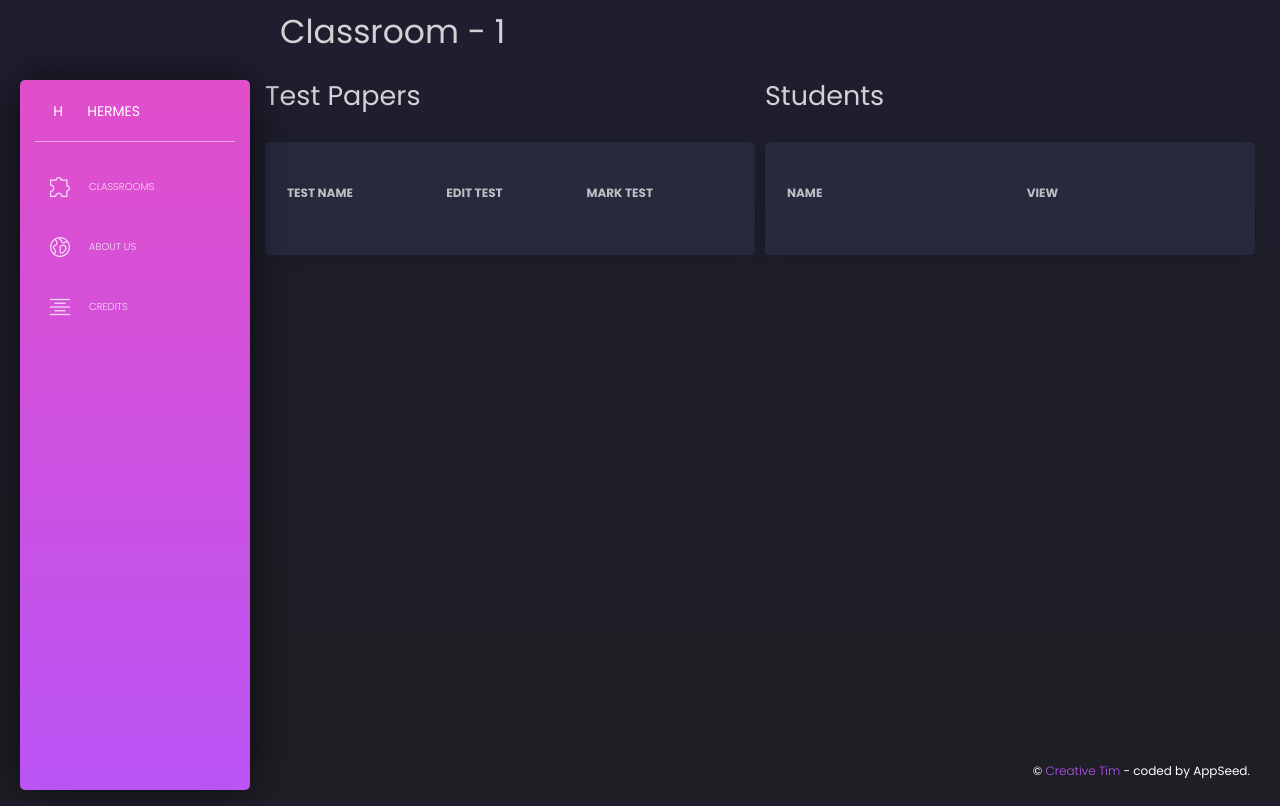
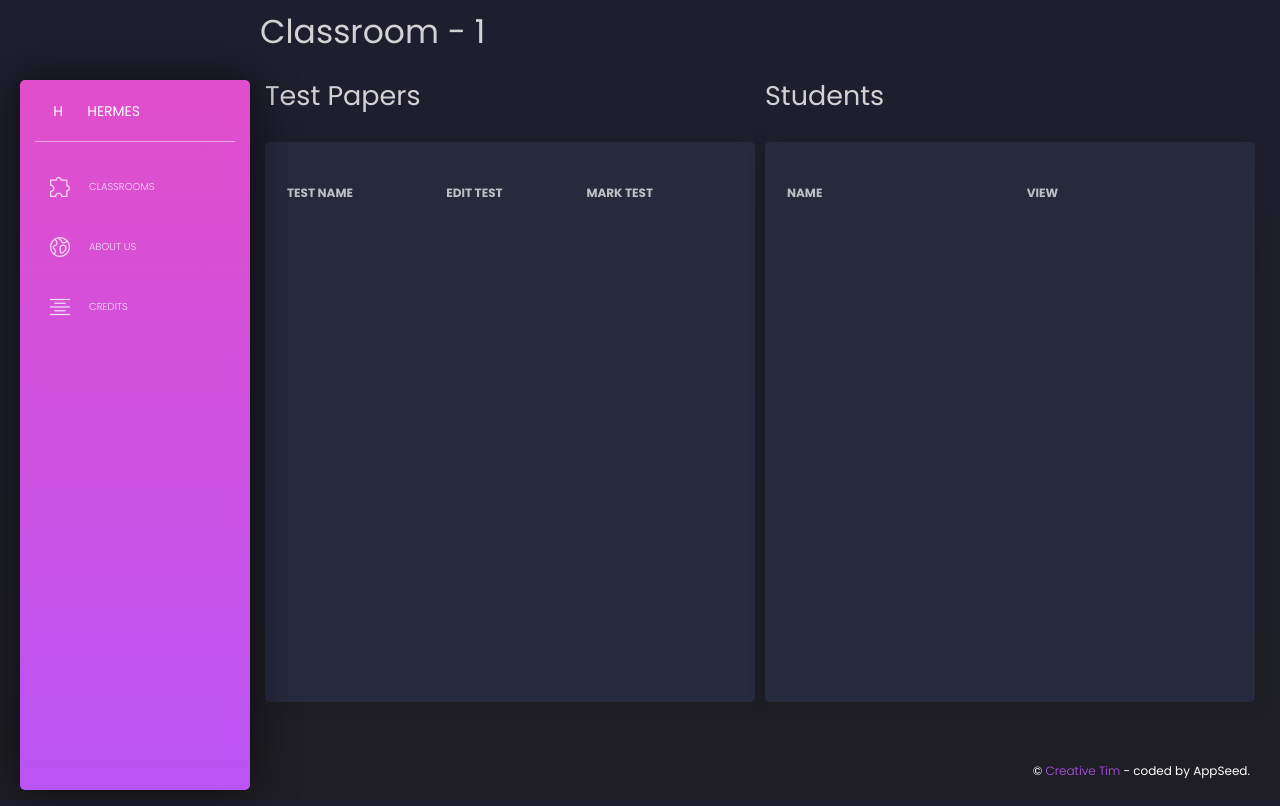
Before and after one commit to Nathan-Yeoh/UNIHack2025Hermes, a Flask app: page /Classroom/1 in a window 1280 px wide. Run offline with Flask 3, Linux system fonts and the light colour scheme; lists and menus that the app fills with data are empty; some libraries are stand-ins or nearby versions.

Commit message:
minor classroom page fixes

```diff
--- a/templates/Classroom.html
+++ b/templates/Classroom.html
@@ -4,7 +4,7 @@
 
 <p></p>
 <div class="content">
-  <h1>Classroom - {{cl_id}}</h1>
+  <h1 style="margin-left: -20px;">Classroom - {{cl_id}}</h1>
 
   <div class="row" style="display: flex; flex-wrap: wrap;">
     <div class="flex-container" style="flex: 1; margin-right: 10px;">
@@ -12,12 +12,12 @@
       <div class="content">
         <div class="row">
           <div class="col-md-12">
-            <div class="card ">
+            <div class="card " style="height: 70svh;">
               <div class="card-header">
               </div>
-              <div class="card-body">
+              <div class="card-body" >
                 <div class="table-responsive">
-                  <table class="table tablesorter " id="">
+                  <table class="table tablesorter " id="" >
                     <thead class=" text-primary">
                     <tr>
                       <th>Test Name</th>
@@ -57,7 +57,7 @@
       <div class="content">
         <div class="row">
           <div class="col-md-12">
-            <div class="card ">
+            <div class="card " style="height: 70svh;">
               <div class="card-header">
               </div>
               <div class="card-body">
--- a/templates/StudentGraph.html
+++ b/templates/StudentGraph.html
@@ -36,7 +36,8 @@
             scales: {
                 r: {
                     beginAtZero: true,
-                    suggestedMax: 100
+                    suggestedMax: 100,
+                    backgroundColor: Color('black')
                 }
             }
         }
```
